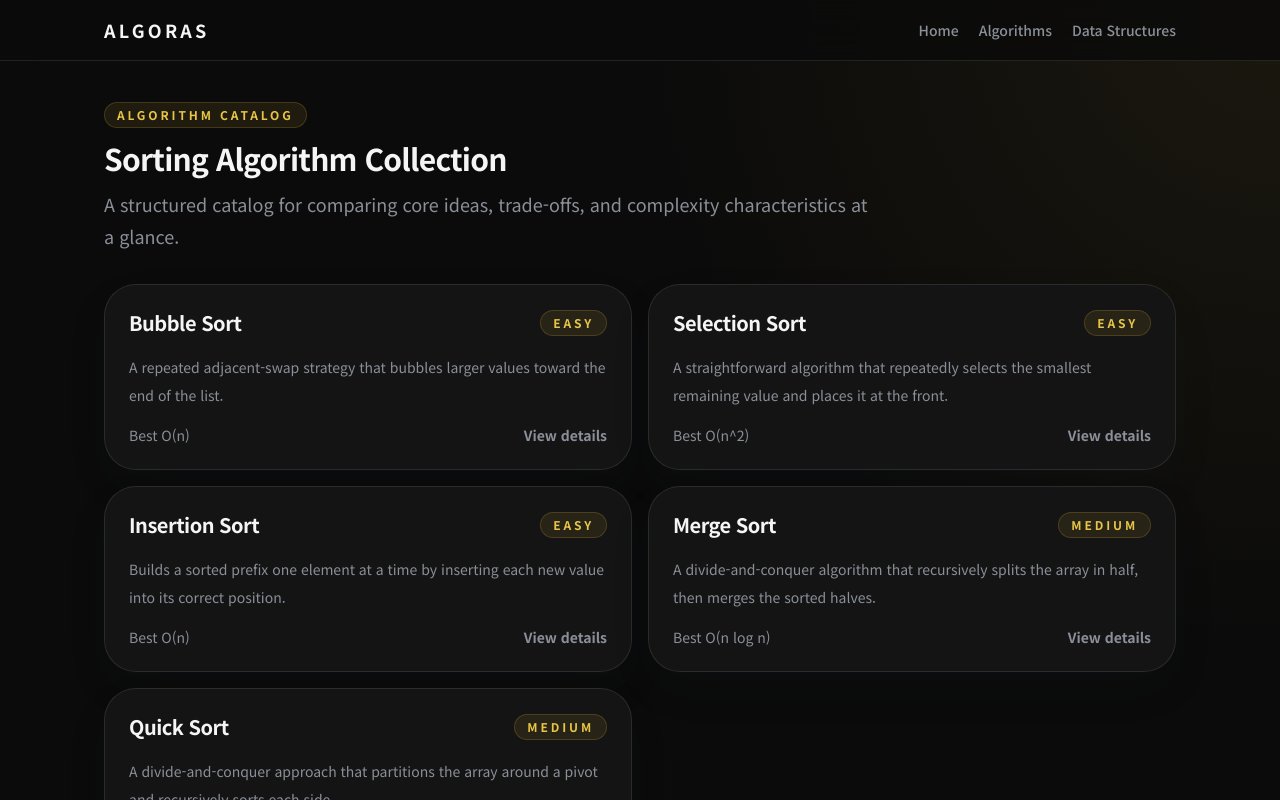
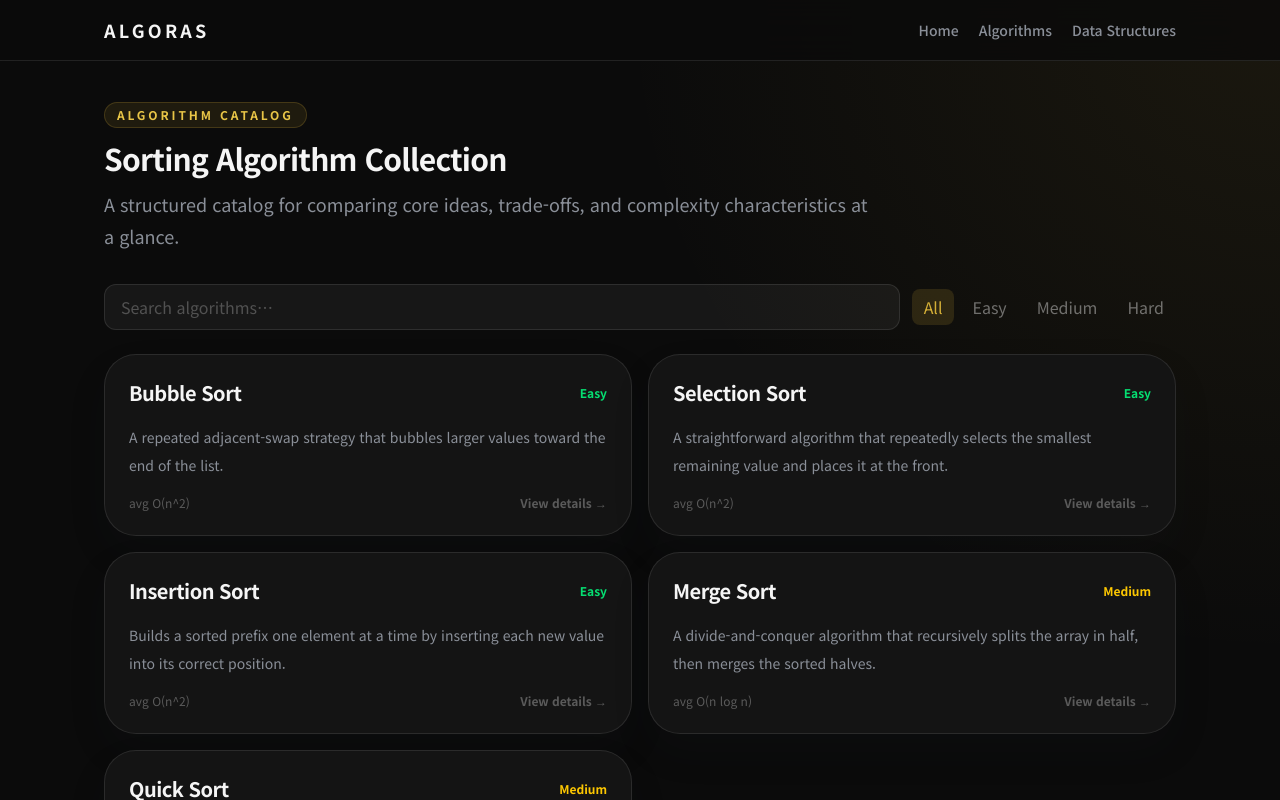
Before and after one commit to rmdkarhdwn/algoras, a Next.js app: page /en/algorithms in a window 1280 px wide. Shown: the top 800 px of the page. Built offline with nearby package versions, Linux system fonts and the light colour scheme.

Commit message:
feat: algorithm catalog with search and difficulty filter

```diff
--- a/app/[locale]/algorithms/page.tsx
+++ b/app/[locale]/algorithms/page.tsx
@@ -1,7 +1,6 @@
 import algorithms from "@/data/algorithms/algorithms.json";
+import { AlgorithmCatalog } from "@/components/algorithm/AlgorithmCatalog";
 import { Badge } from "@/components/ui/Badge";
-import { Card, CardContent, CardDescription, CardTitle } from "@/components/ui/Card";
-import Link from "next/link";
 import { notFound } from "next/navigation";
 
 const locales = ["ko", "en"] as const;
@@ -20,7 +19,7 @@ export default async function AlgorithmsPage({
   return (
     <section className="space-y-8">
       <div className="space-y-3">
-        <Badge>{locale === "ko" ? "Algorithm Catalog" : "Algorithm Catalog"}</Badge>
+        <Badge>Algorithm Catalog</Badge>
         <h1 className="text-3xl font-bold tracking-tight">
           {locale === "ko" ? "정렬 알고리즘 컬렉션" : "Sorting Algorithm Collection"}
         </h1>
@@ -31,28 +30,7 @@ export default async function AlgorithmsPage({
         </p>
       </div>
 
-      <div className="grid gap-4 md:grid-cols-2">
-        {algorithms.map((algorithm) => (
-          <Card key={algorithm.slug}>
-            <CardContent className="space-y-4 p-6">
-              <div className="flex items-center justify-between gap-4">
-                <CardTitle>{algorithm.name}</CardTitle>
-                <Badge>{algorithm.difficulty}</Badge>
-              </div>
-              <CardDescription>{algorithm.description[locale as "ko" | "en"]}</CardDescription>
-              <div className="flex items-center justify-between text-sm text-muted">
-                <span>{`Best ${algorithm.complexity.best}`}</span>
-                <Link
-                  href={`/${locale}/algorithms/${algorithm.slug}`}
-                  className="font-semibold text-accent-strong"
-                >
-                  {locale === "ko" ? "자세히 보기" : "View details"}
-                </Link>
-              </div>
-            </CardContent>
-          </Card>
-        ))}
-      </div>
+      <AlgorithmCatalog algorithms={algorithms} locale={locale} />
     </section>
   );
 }
--- /dev/null
+++ b/components/algorithm/AlgorithmCatalog.tsx
@@ -0,0 +1,104 @@
+"use client";
+
+import { useState } from "react";
+import Link from "next/link";
+import { Badge } from "@/components/ui/Badge";
+import { Card, CardContent, CardDescription, CardTitle } from "@/components/ui/Card";
+
+type Algorithm = {
+  slug: string;
+  name: string;
+  difficulty: string;
+  complexity: { best: string; average: string; worst: string; space: string };
+  description: { ko: string; en: string };
+};
+
+const DIFFICULTIES = ["All", "Easy", "Medium", "Hard"] as const;
+
+type Props = {
+  algorithms: Algorithm[];
+  locale: string;
+};
+
+const difficultyColor: Record<string, string> = {
+  Easy: "text-green-400",
+  Medium: "text-yellow-400",
+  Hard: "text-red-400",
+};
+
+export function AlgorithmCatalog({ algorithms, locale }: Props) {
+  const [query, setQuery] = useState("");
+  const [difficulty, setDifficulty] = useState<string>("All");
+
+  const filtered = algorithms.filter((a) => {
+    const matchName = a.name.toLowerCase().includes(query.toLowerCase());
+    const matchDiff = difficulty === "All" || a.difficulty === difficulty;
+    return matchName && matchDiff;
+  });
+
+  return (
+    <div className="space-y-6">
+      {/* Search + filter */}
+      <div className="flex flex-wrap items-center gap-3">
+        <input
+          type="text"
+          value={query}
+          onChange={(e) => setQuery(e.target.value)}
+          placeholder={locale === "ko" ? "알고리즘 검색…" : "Search algorithms…"}
+          className="flex-1 rounded-xl border border-white/10 bg-white/5 px-4 py-2.5 text-sm outline-none placeholder:text-white/25 focus:border-[#D4AF37]/50 transition-colors"
+          style={{ minWidth: 180 }}
+        />
+        <div className="flex gap-1.5">
+          {DIFFICULTIES.map((d) => (
+            <button
+              key={d}
+              type="button"
+              onClick={() => setDifficulty(d)}
+              className={`rounded-lg px-3 py-1.5 text-xs font-medium transition-colors ${
+                difficulty === d
+                  ? "bg-[#D4AF37]/15 text-[#D4AF37]"
+                  : "text-white/40 hover:text-white/70"
+              }`}
+            >
+              {d}
+            </button>
+          ))}
+        </div>
+      </div>
+
+      {/* Cards */}
+      {filtered.length === 0 ? (
+        <p className="py-12 text-center text-sm text-white/30">
+          {locale === "ko" ? "검색 결과가 없습니다." : "No results found."}
+        </p>
+      ) : (
+        <div className="grid gap-4 md:grid-cols-2">
+          {filtered.map((algorithm) => (
+            <Card key={algorithm.slug}>
+              <CardContent className="space-y-4 p-6">
+                <div className="flex items-center justify-between gap-4">
+                  <CardTitle>{algorithm.name}</CardTitle>
+                  <span className={`text-xs font-semibold ${difficultyColor[algorithm.difficulty] ?? "text-white/40"}`}>
+                    {algorithm.difficulty}
+                  </span>
+                </div>
+                <CardDescription>
+                  {algorithm.description[locale as "ko" | "en"]}
+                </CardDescription>
+                <div className="flex items-center justify-between text-xs text-white/30">
+                  <span>avg {algorithm.complexity.average}</span>
+                  <Link
+                    href={`/${locale}/algorithms/${algorithm.slug}`}
+                    className="font-semibold text-[#D4AF37] hover:opacity-80 transition-opacity"
+                  >
+                    {locale === "ko" ? "자세히 보기 →" : "View details →"}
+                  </Link>
+                </div>
+              </CardContent>
+            </Card>
+          ))}
+        </div>
+      )}
+    </div>
+  );
+}
```
